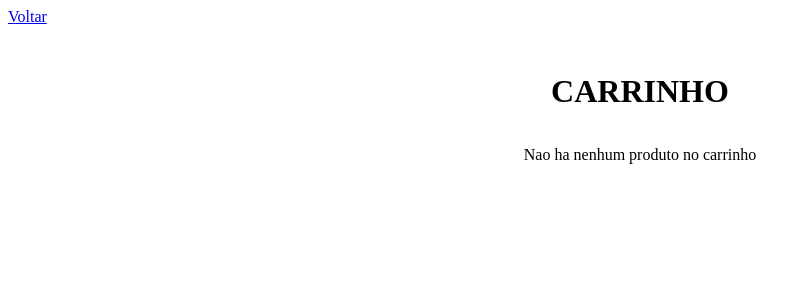
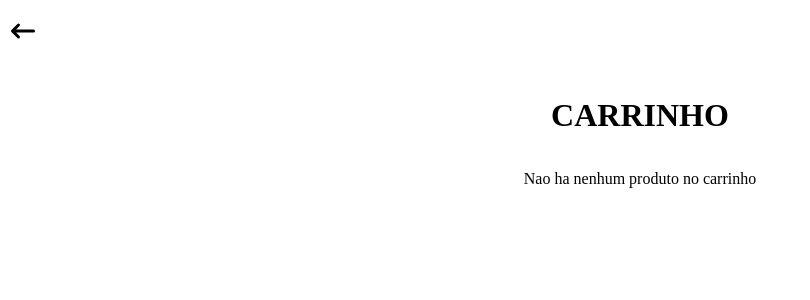
Before and after one commit to andrephelipe/tudo-frito-ilhabela, a React (Vite) app: page /carrinho in a window 1280 px wide. Shown: the top 300 px of the page, without its empty margins (0-810 px from the left). Built offline with nearby package versions, Linux system fonts and the light colour scheme.

Commit message:
colocando a flecha de voltar

```diff
--- a/src/Pages/Carrinho.jsx
+++ b/src/Pages/Carrinho.jsx
@@ -1,5 +1,6 @@
 import { Link } from 'react-router-dom';
 import { useContext, useEffect, useState } from 'react';
+import { HiArrowNarrowLeft } from 'react-icons/hi';
 import CarrinhoContext from '../Context/CarrinhoContext';
 import './carrinho.css';
 
@@ -25,7 +26,9 @@ function Carrinho() {
   return (
     <section>
       <Link to="/">
-        Voltar
+        <p>
+          <HiArrowNarrowLeft size={ 30 } color="black" />
+        </p>
       </Link>
 
       <main>
```
